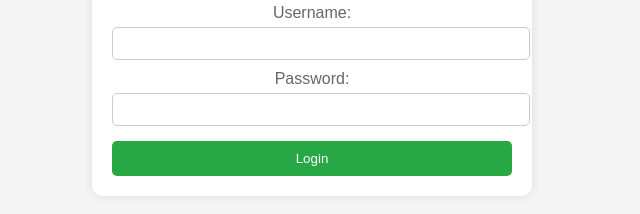
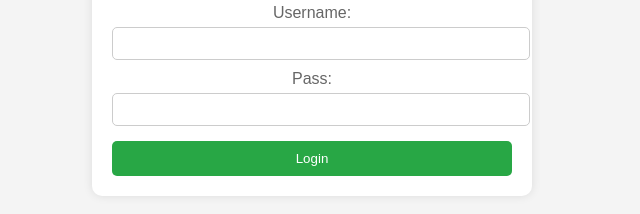
Before and after one commit to AniketAhireIGT/docker_ci, a plain HTML site: page index.html in a window 1280 px wide. Shown: the part 180-394 px from the top of the page, 328-968 px from the left. Drawn offline with Linux system fonts and the light colour scheme.

Commit message:
Update index.html

```diff
--- a/index.html
+++ b/index.html
@@ -14,7 +14,7 @@
             <label for="username" style="display: block; margin-top: 10px; color: #666;">Username:</label>
             <input type="text" id="username" name="username" style="width: 100%; padding: 8px; margin-top: 5px; border: 1px solid #ccc; border-radius: 5px;">
 
-            <label for="password" style="display: block; margin-top: 10px; color: #666;">Password:</label>
+            <label for="password" style="display: block; margin-top: 10px; color: #666;">Pass:</label>
             <input type="password" id="password" name="password" style="width: 100%; padding: 8px; margin-top: 5px; border: 1px solid #ccc; border-radius: 5px;">
 
             <button type="submit" style="margin-top: 15px; background-color: #28a745; color: white; border: none; padding: 10px; width: 100%; border-radius: 5px; cursor: pointer;">Login</button>
```
